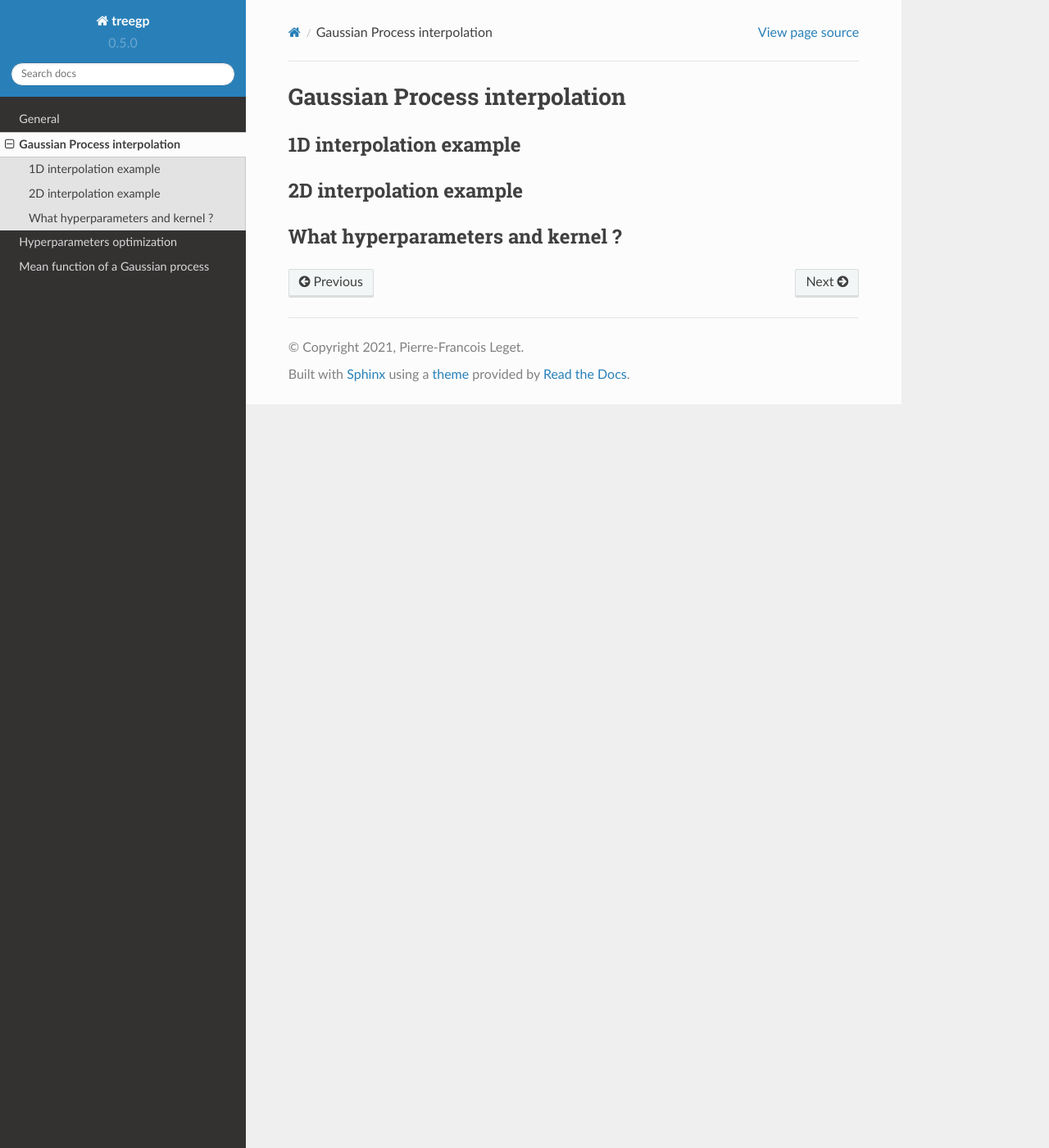
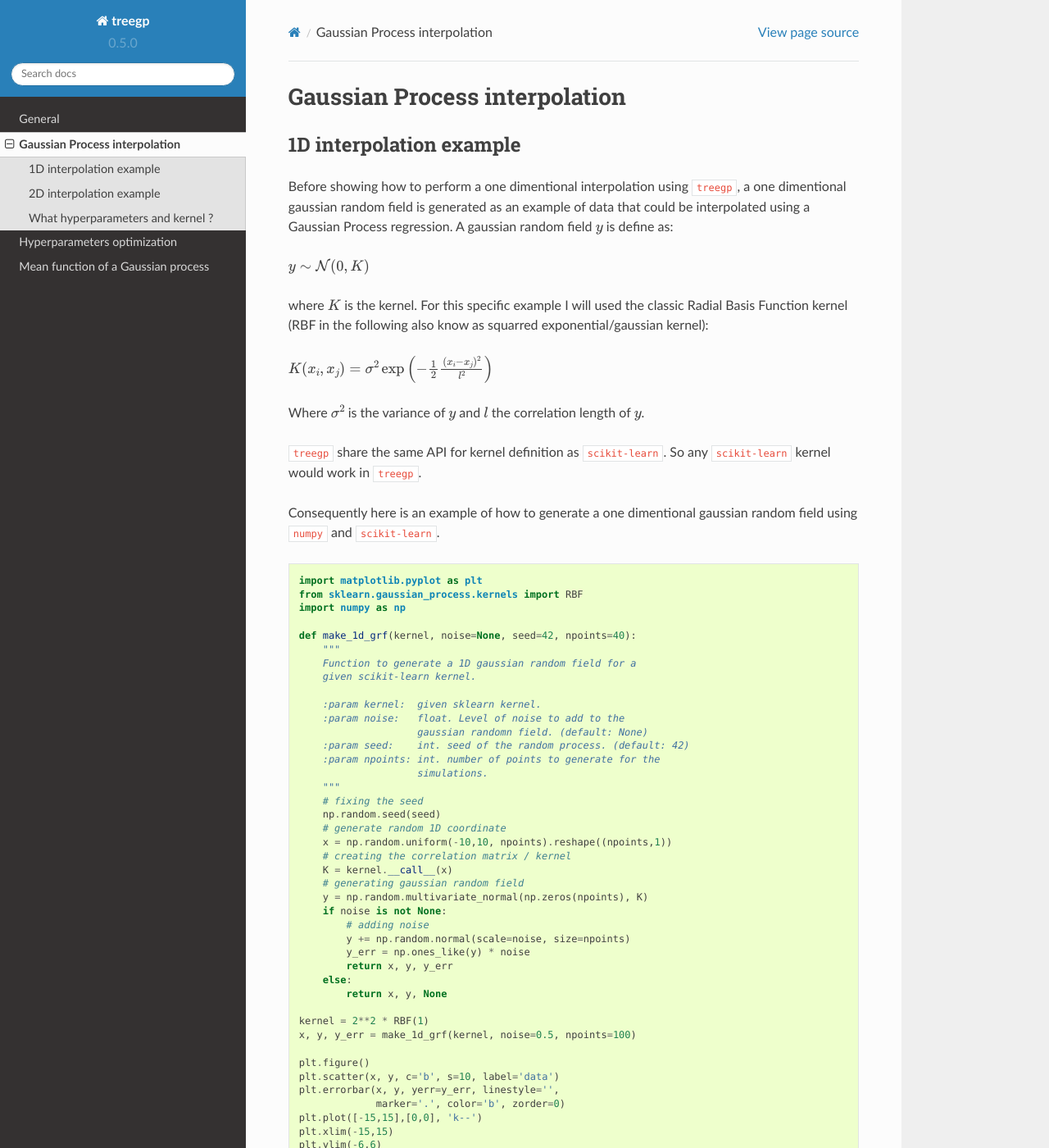
Before and after one commit to PFLeget/treegp, a Sphinx documentation site: the page built from docs/treegp_gp_interp.rst, in a window 1280 px wide and 1400 px high. Shown: the whole window at 82% size. Built offline with Sphinx 7.4.7 and the Read the Docs theme 2.0.0, drawn with Linux system fonts in a browser that asks for light colours; some of the changed text lies outside the part shown.

Commit message:
start to write example 1d interp

```diff
--- a/docs/treegp_gp_interp.rst
+++ b/docs/treegp_gp_interp.rst
@@ -5,6 +5,137 @@ Gaussian Process interpolation
 
 1D interpolation example
 ========================
+
+Before showing how to perform a one dimentional interpolation using
+``treegp``, a one dimentional gaussian random field is generated as an
+example of data that could be interpolated using a Gaussian Process
+regression. A gaussian random field :math:`y` is define as:
+
+:math:`y \sim {\cal{N}}(0, K)`
+
+where :math:`K` is the kernel. For this specific example I will used the
+classic Radial Basis Function kernel (RBF in the following also know as
+squarred exponential/gaussian kernel):
+
+:math:`K(x_i, x_j) = \sigma^2 \exp\left( - \frac{1}{2} \frac{(x_i-x_j)^2}{l^2}\right)`
+
+Where :math:`\sigma^2` is the variance of :math:`y` and :math:`l` the
+correlation length of :math:`y`.
+
+``treegp`` share the same API for kernel definition as ``scikit-learn``.
+So any ``scikit-learn`` kernel would work in ``treegp``.
+
+Consequently here is an example of how to generate a one dimentional
+gaussian random field using ``numpy`` and ``scikit-learn``.
+
+.. code:: ipython3
+
+    import matplotlib.pyplot as plt
+    from sklearn.gaussian_process.kernels import RBF
+    import numpy as np
+
+    def make_1d_grf(kernel, noise=None, seed=42, npoints=40):
+        """
+        Function to generate a 1D gaussian random field for a
+        given scikit-learn kernel.
+
+        :param kernel:  given sklearn kernel.
+        :param noise:   float. Level of noise to add to the
+                        gaussian randomn field. (default: None)
+        :param seed:    int. seed of the random process. (default: 42)
+        :param npoints: int. number of points to generate for the
+                        simulations.
+        """
+        # fixing the seed
+        np.random.seed(seed)
+        # generate random 1D coordinate
+        x = np.random.uniform(-10,10, npoints).reshape((npoints,1))
+        # creating the correlation matrix / kernel
+        K = kernel.__call__(x)
+        # generating gaussian random field
+        y = np.random.multivariate_normal(np.zeros(npoints), K)
+        if noise is not None:
+            # adding noise
+            y += np.random.normal(scale=noise, size=npoints)
+            y_err = np.ones_like(y) * noise
+            return x, y, y_err
+        else:
+            return x, y, None
+
+    kernel = 2**2 * RBF(1)
+    x, y, y_err = make_1d_grf(kernel, noise=0.5, npoints=100)
+
+    plt.figure()
+    plt.scatter(x, y, c='b', s=10, label='data')
+    plt.errorbar(x, y, yerr=y_err, linestyle='',
+                 marker='.', color='b', zorder=0)
+    plt.plot([-15,15],[0,0], 'k--')
+    plt.xlim(-15,15)
+    plt.ylim(-6,6)
+    plt.xlabel('X', fontsize=14)
+    plt.ylabel('y', fontsize=14)
+    plt.legend(fontsize=14, loc=(1.02,0.9))
+
+
+.. image:: output_0_grf_1d.png
+
+
+And here an example of how to interpolate this data using ``treegp``
+without optimizing hyperparameters:
+
+.. code:: ipython3
+
+    import treegp
+
+    # treegp will take a sklearn like kernel
+    # but in a string format.
+    kernel = "2**2 * RBF(1)"
+
+    # init here, take the kernel, no hyperparameters optimization
+    # will be done (optimizer='none'), and normalize=False means
+    # that no constant mean function is took into account.
+    gp = treegp.GPInterpolation(kernel=kernel, optimizer='none', normalize=False)
+
+    # load the data
+    gp.initialize(x, y, y_err=y_err)
+
+    # fit hyperparameters, however, as optimizer='none',
+    # will do nothing and will use the given hyperparameters,
+    # of the given kernel.
+    gp.solve()
+
+    # get the gaussian process interpolation, and associated
+    # covariance. If you are familiar with sklearn gaussian process
+    # interpolation, you should be aware for one dimentional interpolation
+    # it will take column and not row.
+    new_x = np.linspace(-15, 15, 200).reshape((200,1))
+    y_predict, y_cov = gp.predict(new_x, return_cov=True)
+    y_std = np.sqrt(np.diag(y_cov))
+
+    # plot data/gp interpolation
+    plt.figure()
+    plt.scatter(x, y, c='b', s=10, label='data')
+    plt.errorbar(x, y, yerr=y_err, linestyle='',
+                 marker='.', color='b', zorder=0)
+    plt.plot(new_x, y_predict, 'r', lw='3', label='GP interp')
+    plt.fill_between(new_x.T[0], y_predict-y_std,
+                     y_predict+y_std, color='r', alpha=0.5)
+    plt.plot([-15,15],[0,0], 'k--')
+    plt.xlim(-15,15)
+    plt.ylim(-6,6)
+    plt.xlabel('X', fontsize=14)
+    plt.ylabel('y', fontsize=14)
+    plt.legend(fontsize=14, loc=(1.02,0.8))
+
+
+
+.. image:: output_1_grf_1d_gp_interp.png
+
+
+If you have questions about hyperparameters optization go here.
+
+And if you have questions about behavior of the interpolation for extrapolation
+go here.
 
 
 
```
Also changed, not shown: docs/output_0_grf_1d.png (added), docs/output_1_grf_1d_gp_interp.png (added).
